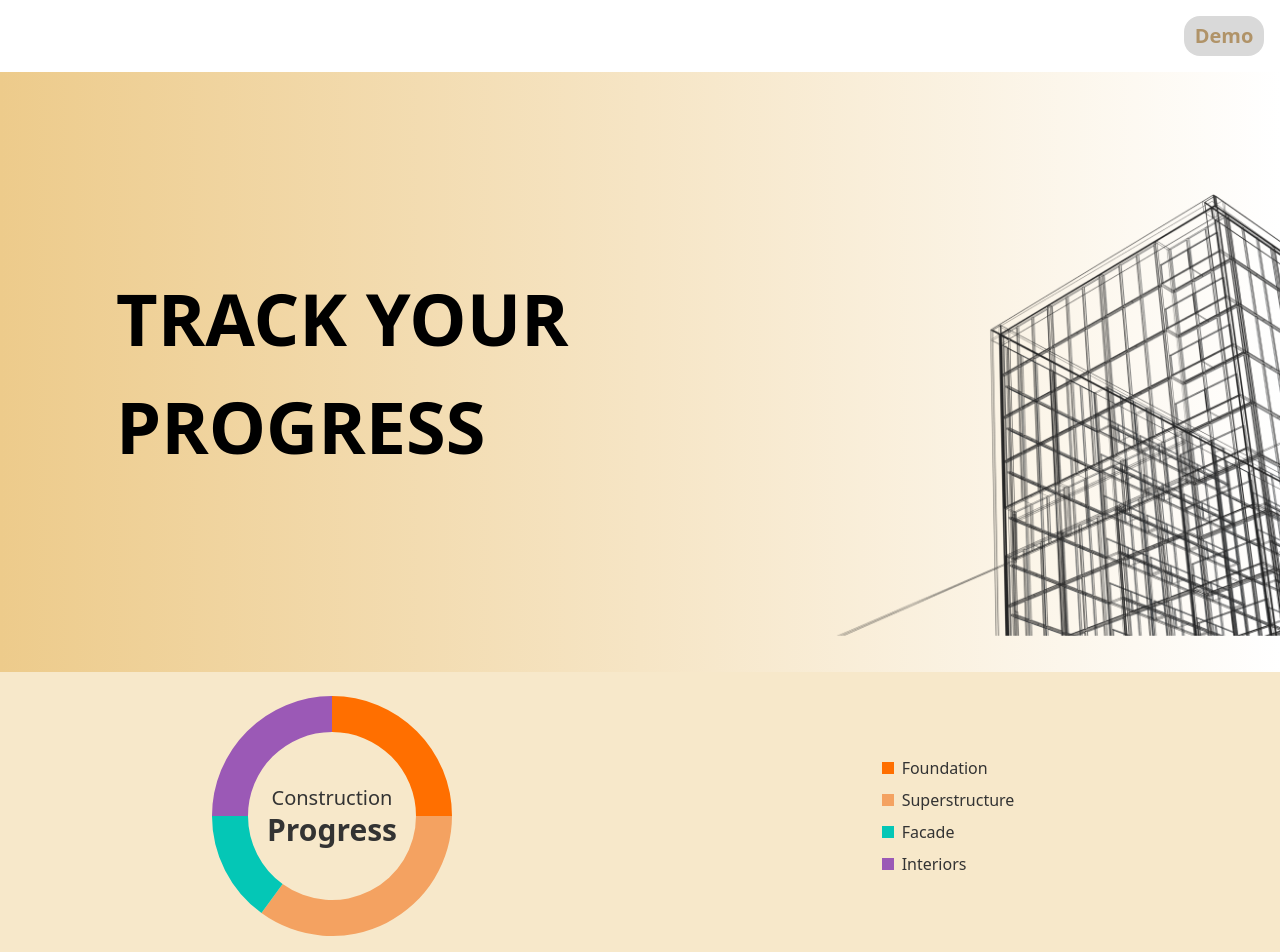
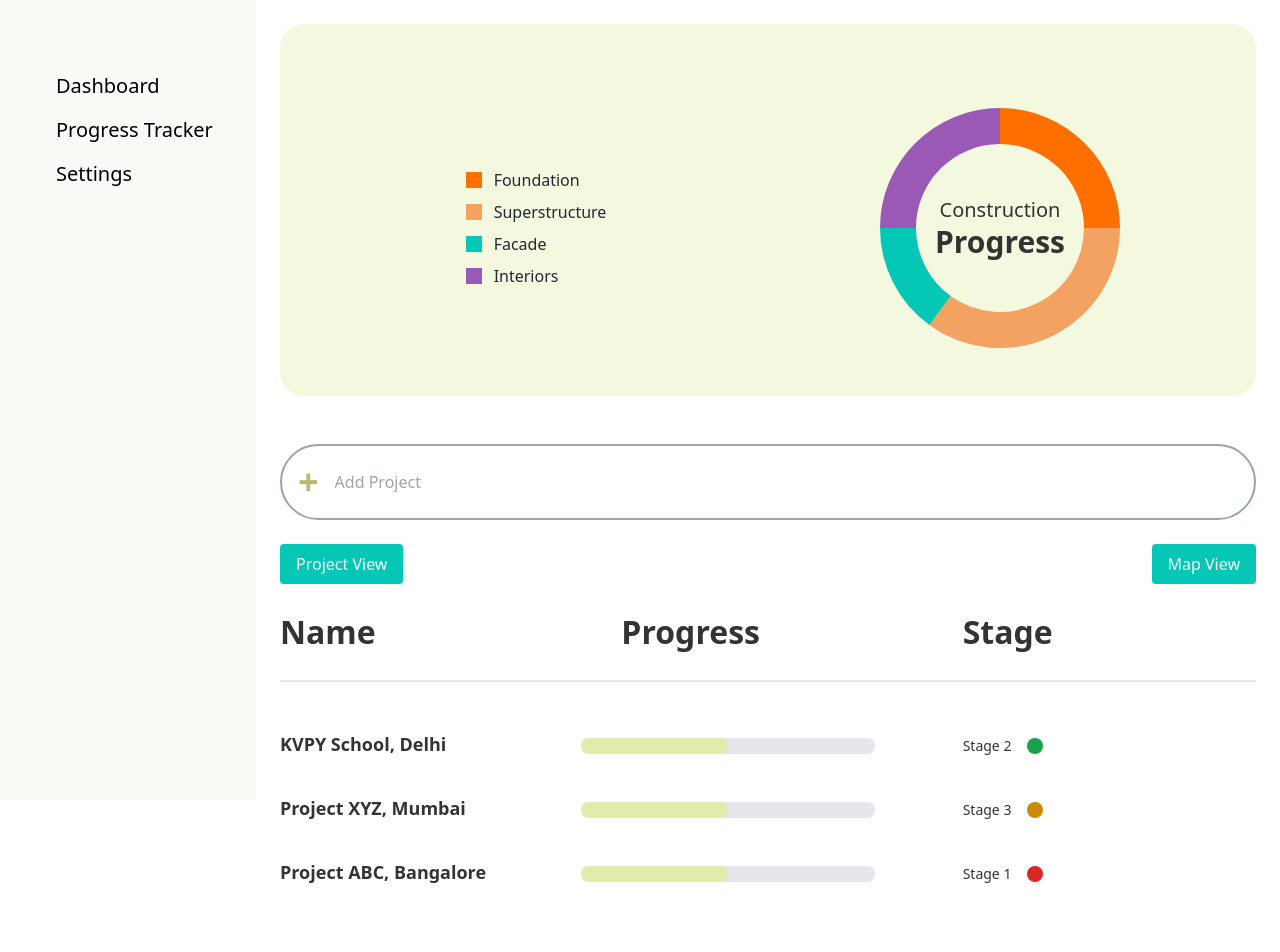
Before and after one commit to kundan223/SIH-Prototype, a React (Create React App) app: page / in a window 1280 px wide. Shown: the top 952 px of the page. Built offline with nearby package versions, Linux system fonts and the light colour scheme.

Commit message:
ui change

```diff
--- a/src/App.js
+++ b/src/App.js
@@ -3,18 +3,28 @@ import { BrowserRouter as Router, Route, Routes } from 'react-router-dom';
 import Navbar from './components/Navbar';
 import ProgressTracker from './components/ProgressTracker';
 import HeroSection from './components/hersection';
-import RedirectToExternal from './components/RedirectToExternal'; // Import the Redirect component
+import RedirectToExternal from './components/RedirectToExternal';
+import LeftNavbar from './components/LeftNavbar';
+import Dashboard from './components/Dashboard';
+
 
 function App() {
   return (
     <Router>
-      <div className="min-h-screen bg-gray-100">
-        <Navbar />
-        <Routes>
-          <Route path="/" element={<HeroSection />} />
-          <Route path="/tracker" element={<ProgressTracker />} />
-          <Route path="/demo" element={<RedirectToExternal />} /> {/* Route for external redirect */}
-        </Routes>
+      <div className="min-h-screen flex">
+        {/* Left Navbar */}
+        <div className="w-64">
+          <LeftNavbar />
+        </div>
+
+        {/* Main Content */}
+        <div className="flex-1 ">
+          <Routes>
+            <Route path="/" element={<Dashboard />} />
+            <Route path="/tracker" element={<ProgressTracker />} />
+            <Route path="/demo" element={<RedirectToExternal />} />
+          </Routes>
+        </div>
       </div>
     </Router>
   );
--- a/src/components/Dashboard.jsx
+++ b/src/components/Dashboard.jsx
@@ -7,6 +7,7 @@ import ProjectDetailView from "./ProjectDetailView";
 import constructionData from "../data/constructionData.json";
 import Footer from "./Footer";
 import HeroSection from "./hersection";
+
 
 // Register the necessary components
 Chart.register(ArcElement, Tooltip, Legend);
@@ -52,8 +53,43 @@ const Dashboard = () => {
   };
 
   return (
-    <div className="min-h-screen flex-col bg-[#F7E8CA] text-[#333333] flex">
-      <header className="flex mb-6 p-6">
+    <div className="min-h-screen flex-col bg-white text-[#333333] flex">
+      <div className="rounded-3xl bg-gradient-to-r bg-[#dfecac62] m-6 ">
+      <header className="flex mb-6 p-6 mt-[60px]">
+
+      <div className="flex-1 flex items-center justify-center">
+  <div className="flex flex-col space-y-2">
+    <div className="flex items-center group">
+      <div
+        className="w-4 h-4 mr-3 transition-transform transform group-hover:scale-110"
+        style={{ backgroundColor: "#FF6F00" }}
+      ></div>
+      <span className="text-gray-800 group-hover:text-[#FF6F00] transition-colors">Foundation</span>
+    </div>
+    <div className="flex items-center group">
+      <div
+        className="w-4 h-4 mr-3 transition-transform transform group-hover:scale-110"
+        style={{ backgroundColor: "#F4A261" }}
+      ></div>
+      <span className="text-gray-800 group-hover:text-[#F4A261] transition-colors">Superstructure</span>
+    </div>
+    <div className="flex items-center group">
+      <div
+        className="w-4 h-4 mr-3 transition-transform transform group-hover:scale-110"
+        style={{ backgroundColor: "#04C7B6" }}
+      ></div>
+      <span className="text-gray-800 group-hover:text-[#04C7B6] transition-colors">Facade</span>
+    </div>
+    <div className="flex items-center group">
+      <div
+        className="w-4 h-4 mr-3 transition-transform transform group-hover:scale-110"
+        style={{ backgroundColor: "#9B59B6" }}
+      ></div>
+      <span className="text-gray-800 group-hover:text-[#9B59B6] transition-colors">Interiors</span>
+    </div>
+  </div>
+</div>
+
   <div className="flex-1 flex items-center justify-center">
     <div className="w-60 h-60 relative  flex items-center justify-center">
       <Doughnut data={data} options={options} />
@@ -63,39 +99,22 @@ const Dashboard = () => {
       </div>
     </div>
   </div>
-  <div className="flex-1 flex items-center justify-center">
-    <div className="flex flex-col">
-      <div className="flex items-center mb-2">
-        <div
-          className="w-3 h-3 mr-2"
-          style={{ backgroundColor: "#FF6F00" }}
-        ></div>
-        <span>Foundation</span>
+</header>
       </div>
-      <div className="flex items-center mb-2">
-        <div
-          className="w-3 h-3 mr-2"
-          style={{ backgroundColor: "#F4A261" }}
-        ></div>
-        <span>Superstructure</span>
+
+{/* code for the add project
+ */}
+      <div className="rounded-full m-6 bg-transparent border-gray-400 border-2 p-4 flex flex-row items-center hover:bg-green-100">
+  <p className="text-[#BCB96C] text-4xl font-extrabold mr-2">+</p>
+  <input
+    type="text"
+    placeholder="Add Project"
+    className="bg-transparent text-[#BCB96C] focus:outline-none ml-2"
+  />
 </div>
-      <div className="flex items-center mb-2">
-        <div
-          className="w-3 h-3 mr-2"
-          style={{ backgroundColor: "#04C7B6" }}
-        ></div>
-        <span>Facade</span>
-      </div>
-      <div className="flex items-center">
-        <div
-          className="w-3 h-3 mr-2"
-          style={{ backgroundColor: "#9B59B6" }}
-        ></div>
-        <span>Interiors</span>
-      </div>
-    </div>
-  </div>
-</header>
+
+
+      {/* buttons code  */}
 
 
       <div className="flex justify-between items-center mb-6 px-6">
@@ -117,6 +136,24 @@ const Dashboard = () => {
         </div>
       </div>
 
+      {/* line */}
+
+      <div>
+        <div className="justify-center x-2 flex-row flex ">
+        <p className="font-extrabold text-[32px] flex-1 mx-6">
+          Name
+        </p>
+        <p className="font-extrabold text-[32px] mx-6 flex-1">
+          Progress
+        </p>
+        <p className="font-extrabold text-[32px] mx-6 flex-1">
+          Stage
+        </p>
+
+        </div>
+      <div className="border m-6 bg-slate-300"></div>
+      </div>
+
       <div className="flex-grow px-6 pb-10">
         {showMap ? (
           <MapView data={constructionData} />
@@ -128,19 +165,29 @@ const Dashboard = () => {
         ) : (
           <div>
             <div className="mb-6">
-              <h2 className="text-xl text-[#333333]">Project List</h2>
+
               <div className="mt-4">
                 {projects.length > 0 ? (
                   projects.map((project, index) => (
                     <div
                       key={index}
-                      className="flex justify-between items-center mb-4 p-6 scale-95 bg-[#E0E0E0] rounded transition-transform transform hover:scale-100 hover:shadow-lg cursor-pointer"
+                      className="flex justify-between items-center mb-4 py-2 scale-100 rounded transition-transform transform hover:scale-98 hover:shadow-lg cursor-pointer"
                       onClick={() => handleProjectClick(project)}
                     >
-                      <div className="text-lg font-semibold">
+                      <div className="flex w-full ">
+  <div className="text-lg font-semibold flex-1  ">
     {project.name}
   </div>
-                      <div className="flex items-center">
+  <div className="flex-1 bg-white p-2">
+  <div className="w-full bg-gray-200 rounded-full h-4">
+    <div
+      className="bg-[#DFECAC] h-4 rounded-full"
+      style={{ width: '50%' }} // Adjust the width percentage to simulate progress
+    ></div>
+  </div>
+</div>
+
+  <div className="flex items-center flex-1 ml-[80px]">
     <div className="text-sm mr-4">{project.stage}</div>
     <div
       className={`w-4 h-4 rounded-full ${
@@ -153,6 +200,8 @@ const Dashboard = () => {
     ></div>
   </div>
 </div>
+
+                    </div>
                   ))
                 ) : (
                   <div className="text-gray-600">Loading projects...</div>
@@ -160,7 +209,7 @@ const Dashboard = () => {
               </div>
             </div>
 
-            <div className="mt-8">
+            {/* <div className="mt-8">
               <h3 className="text-lg text-[#333333] font-semibold">Notes:</h3>
               <ul>
                 <li className="text-green-600 font-semibold">
@@ -173,12 +222,12 @@ const Dashboard = () => {
                   Red: No progress for 7 days, needs attention
                 </li>
               </ul>
-            </div>
+            </div> */}
           </div>
         )}
       </div>
 
-      <Footer className="mt-12" />
+      {/* <Footer className="mt-12" /> */}
     </div>
   );
 };
--- /dev/null
+++ b/src/components/LeftNavbar.jsx
@@ -0,0 +1,39 @@
+import React from 'react';
+import { Link } from 'react-router-dom';
+
+const LeftNavbar = () => {
+  return (
+    <div className="fixed top-0 left-0 h-full w-64 bg-[#F9FAF5] p-6 text-black">
+      <div className="mt-12">
+        <ul>
+          <li className="mb-4 ml-8">
+            <Link
+              to="/"
+              className="text-xl font-extralight text-black hover:text-[#DFECAC]"
+            >
+              Dashboard
+            </Link>
+          </li>
+          <li className="mb-4 ml-8">
+            <Link
+              to="/tracker"
+              className="text-xl font-extralight text-black hover:text-[#DFECAC]"
+            >
+              Progress Tracker
+            </Link>
+          </li>
+          <li className="mb-4 ml-8">
+            <Link
+              to="/settings"
+              className="text-xl font-extralight text-black hover:text-[#DFECAC]"
+            >
+              Settings
+            </Link>
+          </li>
+        </ul>
+      </div>
+    </div>
+  );
+};
+
+export default LeftNavbar;
```
Also changed, not shown: src/assets/Rectangle.png (added). Lines whose indentation alone changed are shown as unchanged.
